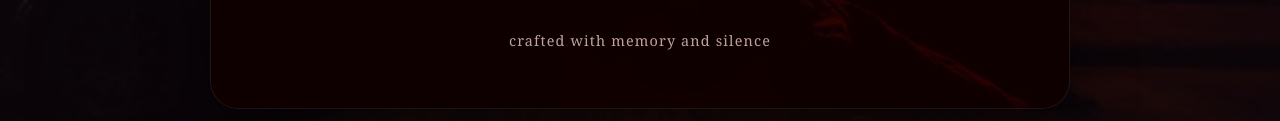
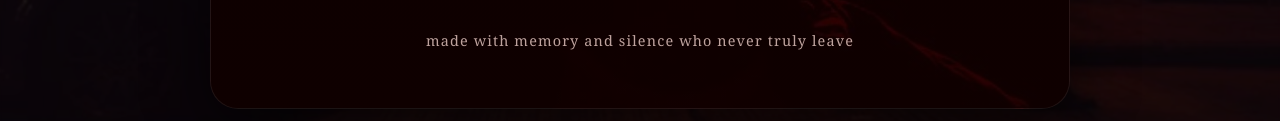
Before and after one commit to reinptr/sorrowful-reunion, a plain HTML site: page index.html in a window 1280 px wide. Shown: the part 617-738 px from the top of the page. Drawn offline with Linux system fonts and the light colour scheme.

Commit message:
edit konten

```diff
--- a/index.html
+++ b/index.html
@@ -30,7 +30,7 @@
           <button id="nextQuoteBtn">Next Memory</button>
         </div>
 
-        <p class="footer-note">crafted with memory and silence</p>
+        <p class="footer-note">made with memory and silence who never truly leave</p>
       </div>
     </section>
   </main>
```
